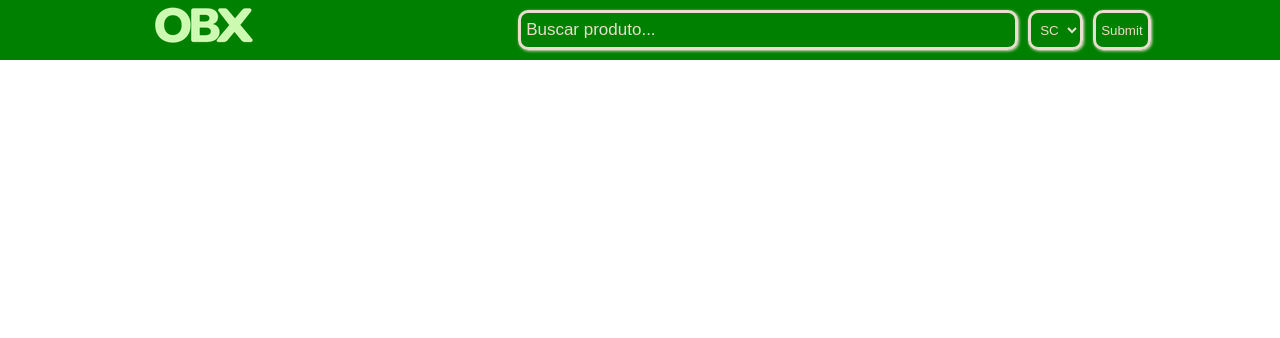
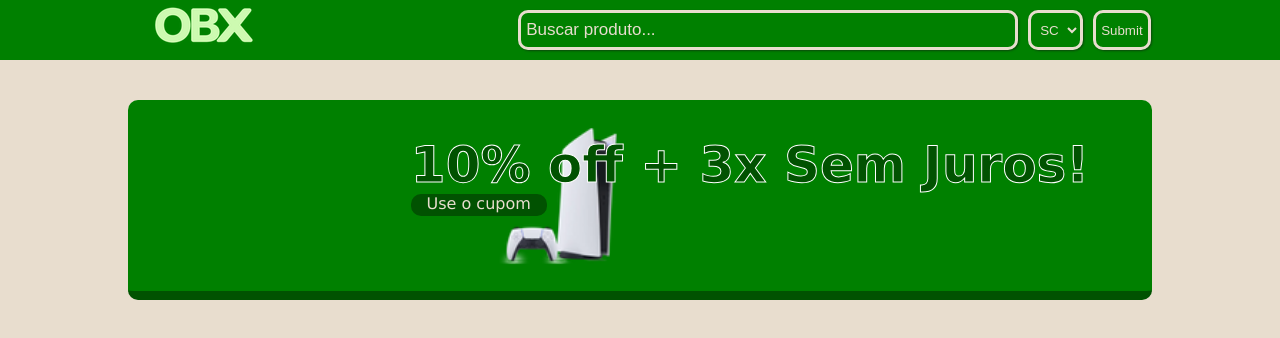
Before and after one commit to viniLima7/site_obx, a plain HTML site: page index.html in a window 1280 px wide. Drawn offline with Linux system fonts and the light colour scheme.

Commit message:
cartaz adicionado, mas não finalizado

```diff
--- a/index.html
+++ b/index.html
@@ -22,5 +22,18 @@
             <input type="submit" class="botao padrao_botao" id="botao_envio">
         </form>
     </header>
+
+    <main>
+        <section class="sessao_cartaz">
+            <div class="certaz">
+                <img src="imagem/imagem_ps5.webp" alt="Imagem Ps5">
+
+                <div class="textos_cartaz">
+                    <h1 class="texto_promocional">10% off + 3x Sem Juros!</h1>
+                    <p class="texto_cupom">Use o cupom</p>
+                </div>
+            </div>
+        </section>
+    </main>
 </body>
 </html>
--- a/styles.css
+++ b/styles.css
@@ -30,7 +30,7 @@
     height: 40px;
     color: #E8DDCE;
     font-size: 17px;
-    box-shadow: 1px 1px 3px #E8DDCE;
+    box-shadow: 1px 1px 2px #16161685;
     transition: 0.4s;
 }
 
@@ -46,7 +46,7 @@
     background: transparent;
     color: #E8DDCE;
     cursor: pointer;
-    box-shadow: 1px 1px 3px #E8DDCE;
+    box-shadow: 1px 1px 2px #16161685;
     transition: 0.5s;
 }
 
@@ -54,5 +54,51 @@
     scale: 1.03;
     background: #E8DDCE;
     color: green;
-    font-size: large;
 }
+
+body{
+    background-color: #E8DDCE;
+}
+.certaz {
+    display: flex;
+    position: relative;
+    justify-content: center;
+    align-items: center;
+    background-color: green;
+    width: 80%;
+    height: 200px;
+    border-radius: 10px;
+    margin: 40px auto;
+    border-bottom: 9px solid #015201;
+    padding: 10px;
+}
+
+.certaz img {
+    position: absolute;
+    height: 150px;
+    left: 300px;
+}
+
+.textos_cartaz {
+    position: relative;
+    left: 110px;
+    top: -20px;
+    font-family: Verdana, Geneva, Tahoma, sans-serif;
+}
+
+.texto_promocional {
+    color: #015201;
+    -webkit-text-stroke: 1px white;
+    font-weight: 1000;
+    font-size: 50px;
+}
+
+.texto_cupom {
+    background: #015201;
+    width: 20%;
+    height: 22px;
+    text-align: center;
+    margin: auto 0;
+    color: #E8DDCE;
+    border-radius: 10px;
+}
```
Also changed, not shown: imagem/imagem_ps5.webp (added).
